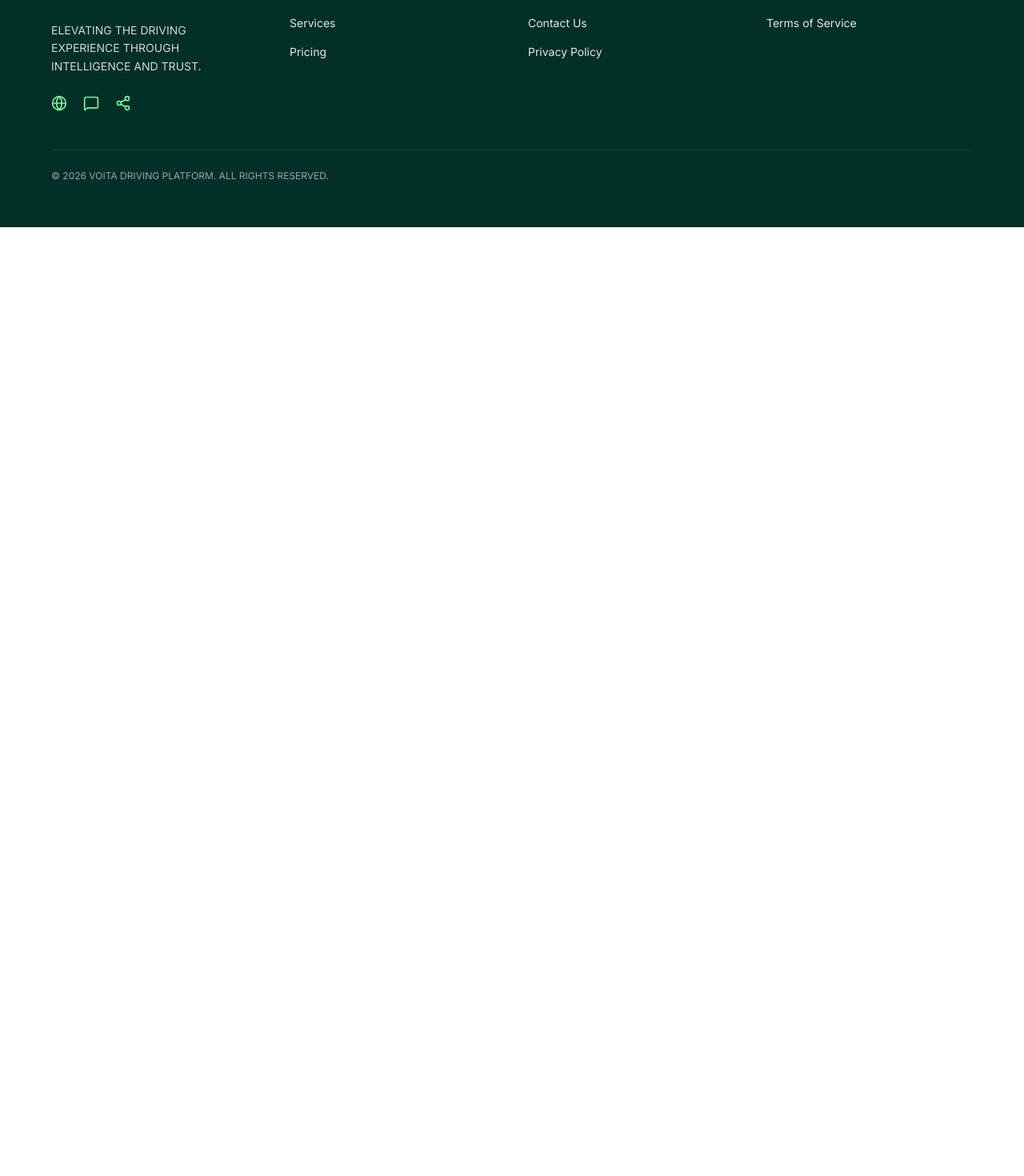
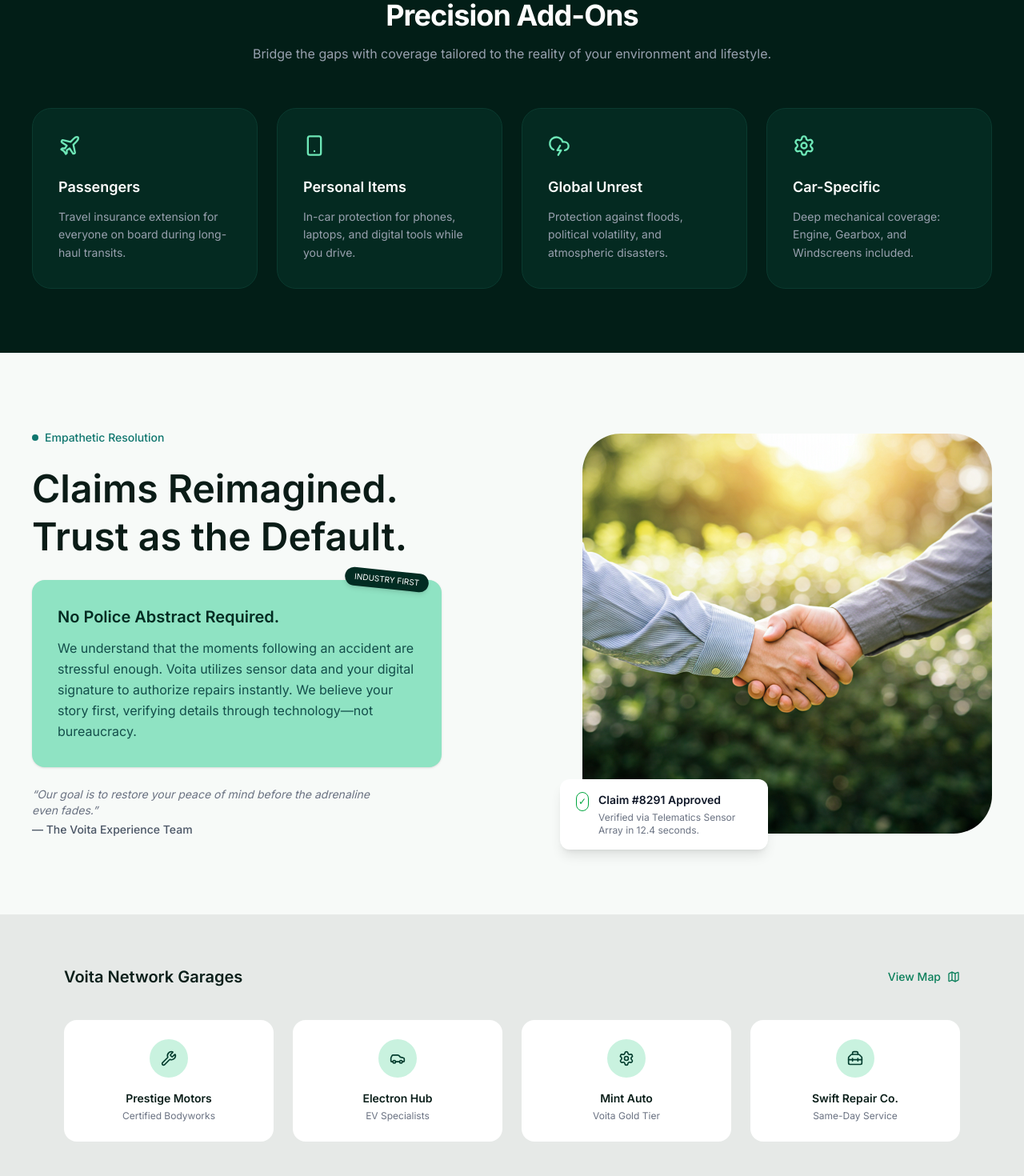
Before and after one commit to samuelkaranja/Voita-web, a Next.js app: page /insurance in a window 1280 px wide. Shown: the part 2500-3970 px from the top of the page at 80% size. Before the commit the page ends 2784 px from the top, so only its background shows below. Built offline with nearby package versions, Linux system fonts and the light colour scheme.

Commit message:
Added links to redirect to the respective pages in the cards on the Ecosystem section in the home page and added the remaining sections in the insurance page

```diff
--- a/app/insurance/page.tsx
+++ b/app/insurance/page.tsx
@@ -1,6 +1,9 @@
 import Hero from "@/components/insurance/Hero";
 import ProtectionSection from "@/components/insurance/ProtectionSection";
 import HardwareSection from "@/components/insurance/HardwareSection";
+import PrecisionSection from "@/components/insurance/PrecisionSection";
+import ClaimsSection from "@/components/insurance/ClaimsSection";
+import GaragesSection from "@/components/insurance/GaragesSection";
 
 export default function InsurancePage() {
   return (
@@ -8,6 +11,9 @@ export default function InsurancePage() {
       <Hero />
       <ProtectionSection />
       <HardwareSection />
+      <PrecisionSection />
+      <ClaimsSection />
+      <GaragesSection />
     </main>
   );
 }
--- /dev/null
+++ b/components/insurance/ClaimsSection.tsx
@@ -0,0 +1,90 @@
+"use client";
+
+import Image from "next/image";
+
+export default function ClaimsSection() {
+  return (
+    <section className="bg-[#f7faf8] py-16 md:py-24">
+      <div className="max-w-7xl mx-auto px-6 lg:px-10 grid grid-cols-1 lg:grid-cols-2 gap-10 items-center">
+
+        {/* LEFT CONTENT */}
+        <div className="space-y-6">
+
+          {/* Label */}
+          <div className="flex items-center gap-2 text-sm text-[#0f766e] font-medium">
+            <span className="w-2 h-2 bg-[#0f766e] rounded-full"></span>
+            Empathetic Resolution
+          </div>
+
+          {/* Heading */}
+          <h2 className="text-3xl md:text-4xl lg:text-5xl font-semibold text-[#0b1c17] leading-tight">
+            Claims Reimagined. <br />
+            Trust as the Default.
+          </h2>
+
+          {/* Card */}
+          <div className="relative bg-[#8FE3C3] rounded-2xl p-6 md:p-8 shadow-sm max-w-lg">
+
+            {/* Badge */}
+            <div className="absolute -top-3 right-4 bg-[#022c22] text-white text-[10px] px-3 py-1 rounded-full rotate-6 shadow-md">
+              INDUSTRY FIRST
+            </div>
+
+            <h3 className="text-lg md:text-xl font-semibold text-[#022c22] mb-3">
+              No Police Abstract Required.
+            </h3>
+
+            <p className="text-sm md:text-base text-[#134e4a] leading-relaxed">
+              We understand that the moments following an accident are stressful
+              enough. Voita utilizes sensor data and your digital signature to
+              authorize repairs instantly. We believe your story first, verifying
+              details through technology—not bureaucracy.
+            </p>
+          </div>
+
+          {/* Quote */}
+          <p className="text-sm text-gray-500 italic max-w-md">
+            “Our goal is to restore your peace of mind before the adrenaline even fades.”
+            <span className="block mt-1 not-italic font-medium text-gray-600">
+              — The Voita Experience Team
+            </span>
+          </p>
+        </div>
+
+        {/* RIGHT IMAGE */}
+        <div className="relative w-full flex justify-center lg:justify-end">
+
+          <div className="relative w-full max-w-lg h-[420px] md:h-[500px] rounded-[3rem] overflow-hidden">
+            <Image
+              src="/claim.png"
+              alt="Handshake"
+              fill
+              className="object-cover"
+            />
+          </div>
+
+          {/* Floating Card */}
+          <div className="absolute bottom-[-20px] left-6 md:left-10 bg-white rounded-xl shadow-lg px-5 py-4 w-[260px]">
+            <div className="flex items-start gap-3">
+
+              {/* Icon */}
+              <div className="w-6 h-6 flex items-center justify-center rounded-full border border-green-600">
+                <span className="text-green-600 text-xs">✓</span>
+              </div>
+
+              <div>
+                <p className="text-sm font-semibold text-gray-900">
+                  Claim #8291 Approved
+                </p>
+                <p className="text-xs text-gray-500 mt-1">
+                  Verified via Telematics Sensor Array in 12.4 seconds.
+                </p>
+              </div>
+            </div>
+          </div>
+
+        </div>
+      </div>
+    </section>
+  );
+}
--- /dev/null
+++ b/components/insurance/GaragesSection.tsx
@@ -0,0 +1,46 @@
+import GarageCard from "./garage/GarageCard";
+import { Map } from "lucide-react";
+
+export default function GaragesSection() {
+  return (
+    <section className="w-full bg-[#e6e9e7] py-16 px-6 md:px-12 lg:px-20">
+      <div className="max-w-6xl mx-auto">
+        {/* Header */}
+        <div className="flex items-center justify-between mb-10">
+          <h2 className="text-lg md:text-xl font-semibold text-[#0b1f1a]">
+            Voita Network Garages
+          </h2>
+
+          <button className="flex items-center gap-2 text-sm text-[#0a7f5a] font-medium hover:underline">
+            View Map
+            <Map size={16} />
+          </button>
+        </div>
+
+        {/* Cards */}
+        <div className="grid grid-cols-1 sm:grid-cols-2 md:grid-cols-4 gap-6">
+          <GarageCard
+            title="Prestige Motors"
+            subtitle="Certified Bodyworks"
+            icon="wrench"
+          />
+          <GarageCard
+            title="Electron Hub"
+            subtitle="EV Specialists"
+            icon="car"
+          />
+          <GarageCard
+            title="Mint Auto"
+            subtitle="Voita Gold Tier"
+            icon="settings"
+          />
+          <GarageCard
+            title="Swift Repair Co."
+            subtitle="Same-Day Service"
+            icon="tool"
+          />
+        </div>
+      </div>
+    </section>
+  );
+}
--- /dev/null
+++ b/components/insurance/PrecisionSection.tsx
@@ -0,0 +1,78 @@
+"use client";
+
+import { Plane, Smartphone, CloudLightning, Settings } from "lucide-react";
+
+const addons = [
+  {
+    icon: Plane,
+    title: "Passengers",
+    description:
+      "Travel insurance extension for everyone on board during long-haul transits.",
+  },
+  {
+    icon: Smartphone,
+    title: "Personal Items",
+    description:
+      "In-car protection for phones, laptops, and digital tools while you drive.",
+  },
+  {
+    icon: CloudLightning,
+    title: "Global Unrest",
+    description:
+      "Protection against floods, political volatility, and atmospheric disasters.",
+  },
+  {
+    icon: Settings,
+    title: "Car-Specific",
+    description:
+      "Deep mechanical coverage: Engine, Gearbox, and Windscreens included.",
+  },
+];
+
+export default function PrecisionSection() {
+  return (
+    <section className="bg-[#021e17] text-white py-20 px-6 md:px-10">
+      <div className="max-w-7xl mx-auto">
+        {/* HEADER */}
+        <div className="text-center max-w-2xl mx-auto mb-14">
+          <h2 className="text-3xl md:text-4xl font-bold tracking-tight">
+            Precision Add-Ons
+          </h2>
+          <p className="mt-4 text-sm md:text-base text-gray-400">
+            Bridge the gaps with coverage tailored to the reality of your
+            environment and lifestyle.
+          </p>
+        </div>
+
+        {/* GRID */}
+        <div className="grid gap-6 sm:grid-cols-2 lg:grid-cols-4">
+          {addons.map((item, index) => {
+            const Icon = item.icon;
+
+            return (
+              <div
+                key={index}
+                className="group rounded-3xl bg-[#042a21] border border-[#0a3a2f] p-6 md:p-8 transition-all duration-300 hover:bg-[#05352a] hover:border-[#0f5c49]"
+              >
+                {/* ICON */}
+                <div className="mb-6">
+                  <Icon className="w-7 h-7 text-[#6ee7b7]" />
+                </div>
+
+                {/* TITLE */}
+                <h3 className="text-lg font-semibold mb-3">
+                  {item.title}
+                </h3>
+
+                {/* DESCRIPTION */}
+                <p className="text-sm text-gray-400 leading-relaxed">
+                  {item.description}
+                </p>
+              </div>
+            );
+          })}
+        </div>
+      </div>
+    </section>
+  );
+}
--- /dev/null
+++ b/components/insurance/garage/GarageCard.tsx
@@ -0,0 +1,33 @@
+import { Wrench, Car, Settings, Toolbox } from "lucide-react";
+
+type GarageCardProps = {
+  title: string;
+  subtitle: string;
+  icon: "wrench" | "car" | "settings" | "tool";
+};
+
+export default function GarageCard({
+  title,
+  subtitle,
+  icon,
+}: GarageCardProps) {
+  const icons = {
+    wrench: <Wrench size={20} />,
+    car: <Car size={20} />,
+    settings: <Settings size={20} />,
+    tool: <Toolbox size={20} />,
+  };
+
+  return (
+    <div className="bg-[#ffffff] rounded-2xl p-6 flex flex-col items-center text-center transition hover:shadow-md">
+      {/* Icon Circle */}
+      <div className="w-12 h-12 flex items-center justify-center rounded-full bg-[#c9f2df] text-[#033d2e] mb-4">
+        {icons[icon]}
+      </div>
+
+      {/* Text */}
+      <h3 className="text-sm font-semibold text-[#0b1f1a]">{title}</h3>
+      <p className="text-xs text-gray-500 mt-1">{subtitle}</p>
+    </div>
+  );
+}
--- a/components/landing-page/ecosystem/RoadIntelligenceCard.tsx
+++ b/components/landing-page/ecosystem/RoadIntelligenceCard.tsx
@@ -1,4 +1,5 @@
 import Image from "next/image";
+import Link from "next/link";
 import { Map } from "lucide-react";
 
 export default function RoadIntelligenceCard() {
@@ -11,10 +12,8 @@ export default function RoadIntelligenceCard() {
             <Map className="text-[#0d6e4a]" size={24} />
           </div>
           <div>
-            <h3 className="text-[#0d2b1f] text-2xl font-bold mb-2">
-              Road Intelligence
-            </h3>
-            <p className="text-[#4a5a52] text-base leading-relaxed max-w-xs">
+            <Link href="/road-intelligence" className="text-[#0d2b1f] text-2xl font-bold hover:underline" >Road Intelligence</Link>
+            <p className="text-[#4a5a52] text-base leading-relaxed max-w-xs mt-2">
               Real-time alerts and comprehensive road quality grading from A to
               D to help you navigate with precision.
             </p>
--- a/components/landing-page/ecosystem/SmartInsuranceCard.tsx
+++ b/components/landing-page/ecosystem/SmartInsuranceCard.tsx
@@ -1,4 +1,5 @@
 import Image from "next/image";
+import Link from "next/link";
 import { ShieldCheck } from "lucide-react";
 
 export default function SmartInsuranceCard() {
@@ -10,10 +11,8 @@ export default function SmartInsuranceCard() {
             <ShieldCheck className="text-[#0d6e4a]" size={24} />
           </div>
           <div>
-            <h3 className="text-[#0d2b1f] text-2xl font-bold mb-3">
-              Smart Insurance
-            </h3>
-            <p className="text-[#4a5a52] text-base leading-relaxed">
+            <Link href="/insurance" className="text-[#0d2b1f] text-2xl font-bold hover:underline">Smart Insurance</Link>
+            <p className="text-[#4a5a52] text-base leading-relaxed mt-3">
               Telematics and Pay-per-KM insurance that rewards safe driving. No
               police abstract required for claims.
             </p>
--- a/components/landing-page/ecosystem/VerifiedProvidersCard.tsx
+++ b/components/landing-page/ecosystem/VerifiedProvidersCard.tsx
@@ -1,4 +1,5 @@
 import { Wrench, ArrowRight } from "lucide-react";
+import Link from "next/link";
 
 export default function VerifiedProvidersCard() {
   return (
@@ -15,12 +16,12 @@ export default function VerifiedProvidersCard() {
           Mark of Approval.
         </p>
       </div>
-      <a
-        href="#"
+      <Link
+        href="/vetted-experts"
         className="flex items-center gap-2 text-[#4de8a0] font-semibold hover:underline"
       >
         Find a provider <ArrowRight size={18} />
-      </a>
+      </Link>
     </div>
   );
 }
```
Also changed, not shown: public/claim.png (added).
